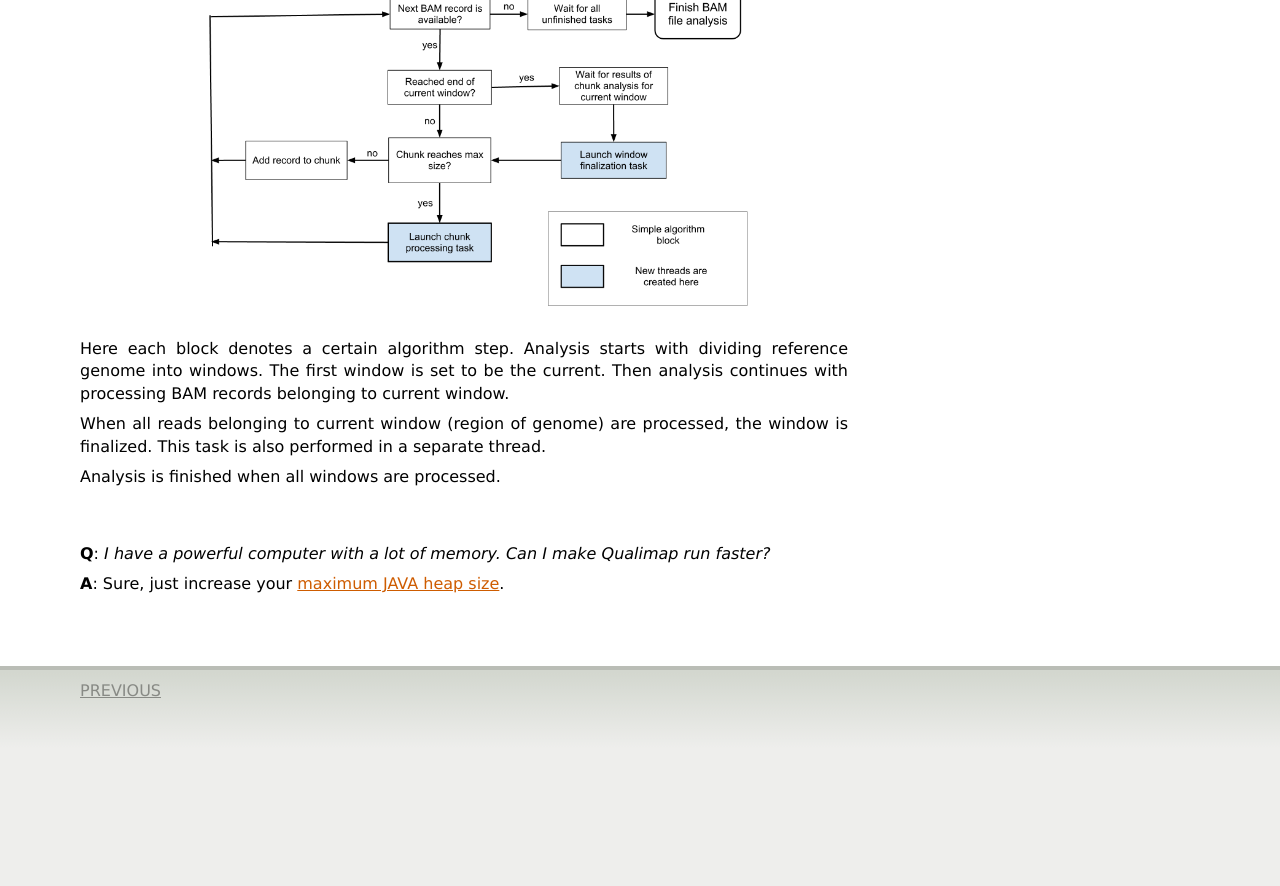
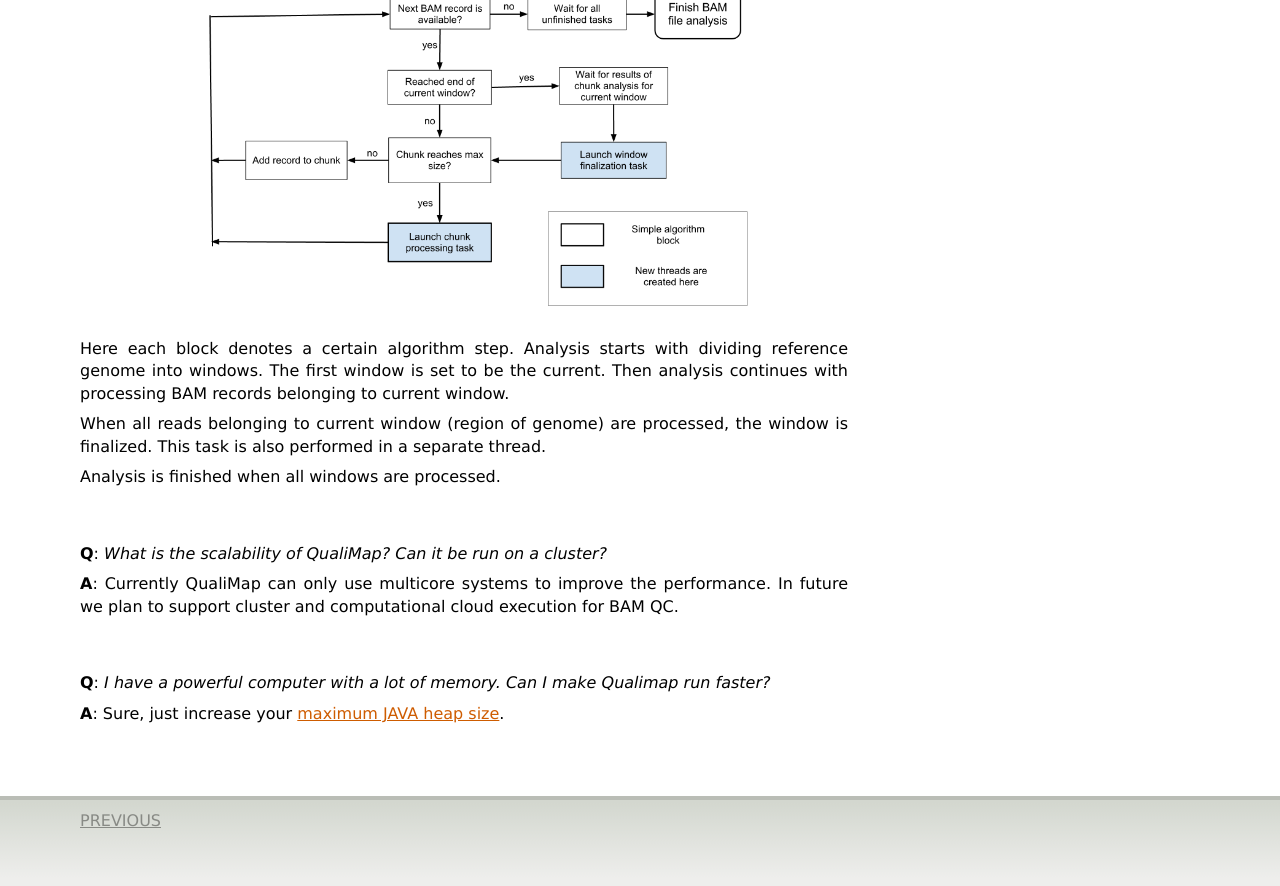
Before and after one commit to scchess/Qualimap, a Sphinx documentation site: the page built from doc/faq.rst, in a window 1280 px wide and 900 px high, scrolled down 1137 px. Shown: the top 886 px of the window. Built offline with Sphinx 7.4.7, drawn with Linux system fonts in a browser that asks for light colours; before the commit the page ends 1907 px from its top, so only the background shows below that.

Commit message:
Updating documentation

```diff
--- a/doc/faq.rst
+++ b/doc/faq.rst
@@ -7,7 +7,6 @@ Frequently Asked Questions
 
 General
 -------
-
 .. _heapsize:
 
 **Q**: *How to increase maximum Java heap memory size?*
@@ -67,6 +66,12 @@ Analysis is finished when all windows are processed.
 
 |
 
+**Q**: *What is the scalability of QualiMap? Can it be run on a cluster?*
+
+**A**: Currently QualiMap can only use multicore systems to improve the performance. In future we plan to support cluster and computational cloud execution for BAM QC.
+
+|
+
 **Q**: *I have a powerful computer with a lot of memory. Can I make Qualimap run faster?*
 
 **A**: Sure, just increase your :ref:`maximum JAVA heap size <heapsize>`.
```
